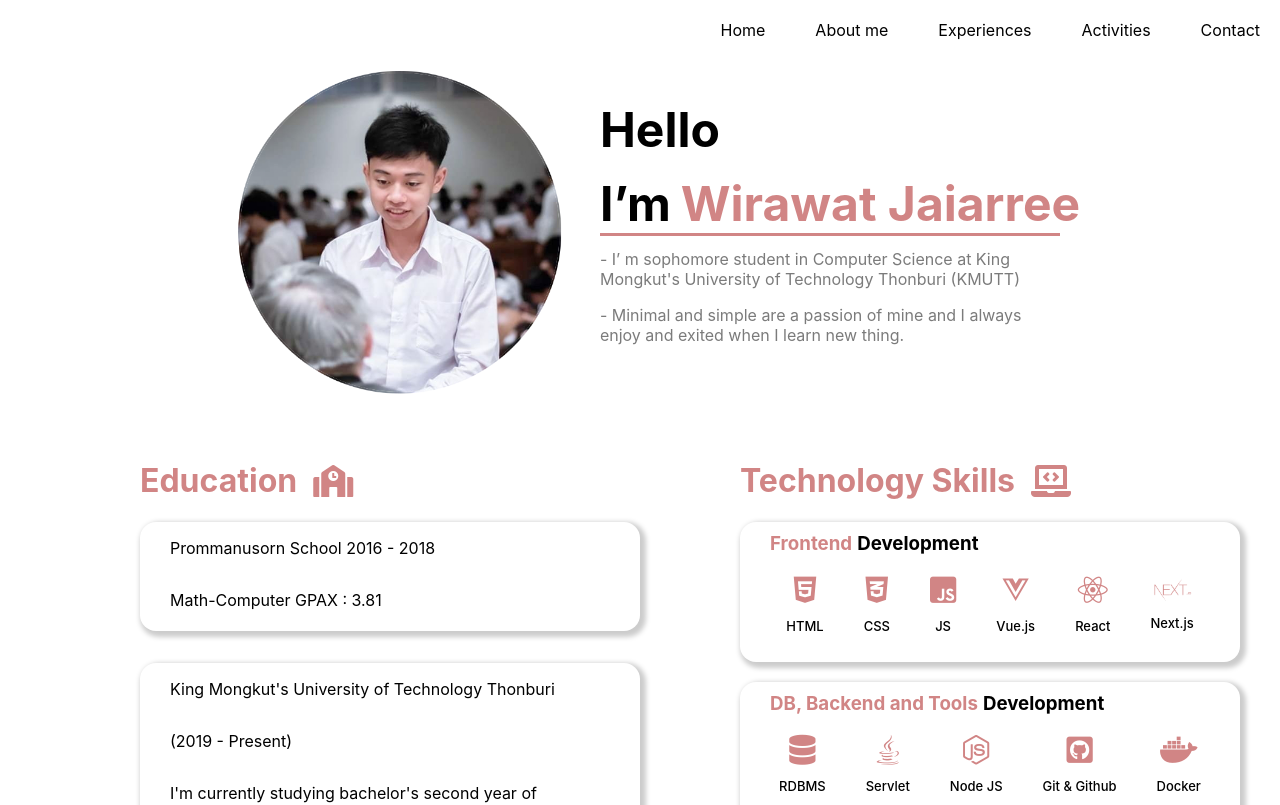
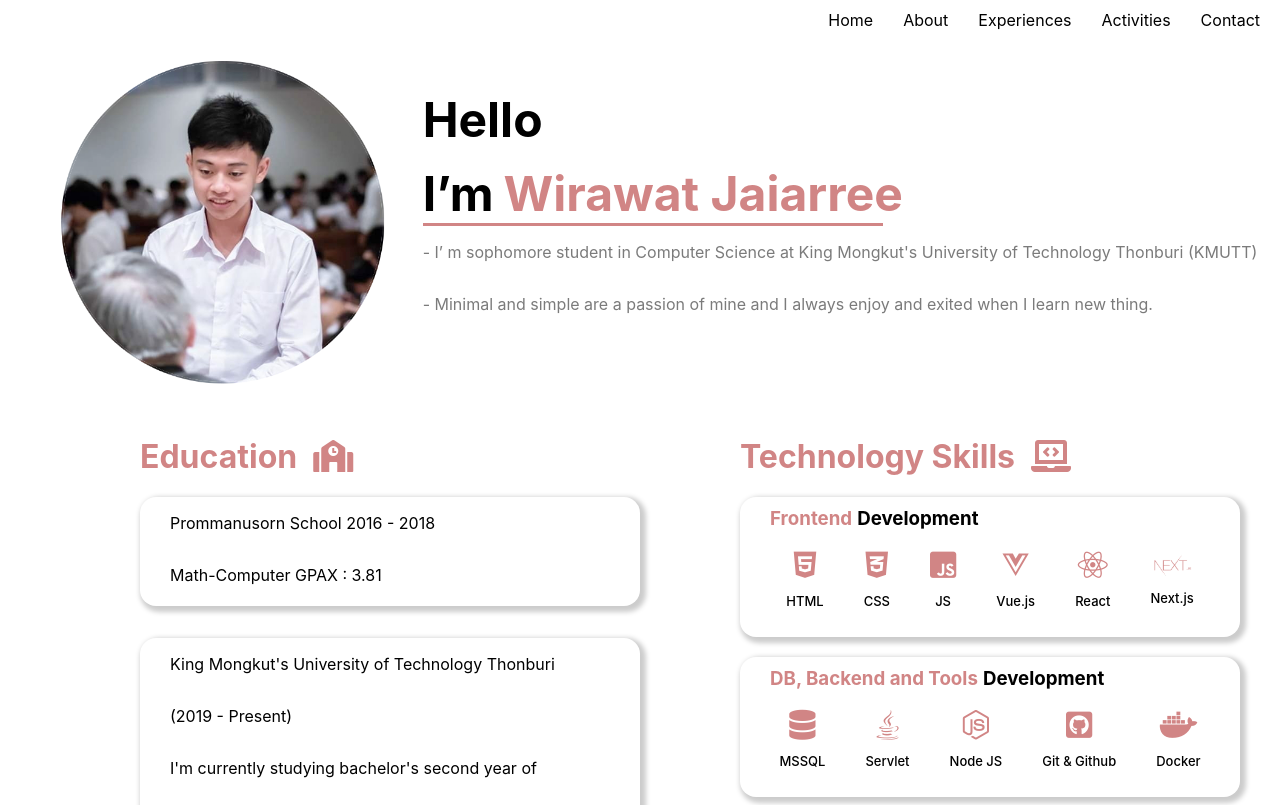
Before and after one commit to wiree65/Wiree-Porfolio, a Next.js app: page /about in a window 1280 px wide. Shown: the top 805 px of the page. Built offline with nearby package versions, Linux system fonts and the light colour scheme.

Commit message:
[Delete] upperNav [UPDATE] skill

```diff
--- a/component/Layout.js
+++ b/component/Layout.js
@@ -30,18 +30,16 @@ const General = (props) => {
     <Fragment>
       <Header></Header>
       <div className="container">
-        {isMobile ? <Uppernav></Uppernav> : <Sidenav></Sidenav>}
+        <Sidenav></Sidenav>
         <div>
           <main>{props.children}</main>
         </div>
       </div>
       <style jsx>{`
         .container {
-
           display: flex;
           flex-direction: column;
         }
-
       `}</style>
     </Fragment>
   );
--- a/component/Nav.js
+++ b/component/Nav.js
@@ -4,7 +4,7 @@ import Link from "next/link";
 const Nav = ({ page }) => {
   const items = [
     { label: "Home", link: "/", page: "home" },
-    { label: "About me", link: "/about", page: "about" },
+    { label: "About", link: "/about", page: "about" },
     { label: "Experiences", link: "/experiences", page: "experiences" },
     { label: "Activities", link: "/activities", page: "activities" },
     { label: "Contact", link: "/contact", page: "contact" },
@@ -16,25 +16,36 @@ const Nav = ({ page }) => {
           return (
             <div
               className={`item ${item.page === page ? "active" : ""}`}
-              key={item.label} style={{marginLeft:'50px'}}
+              key={item.label}
+              style={{ marginLeft: "30px",marginTop:'10px' }}
             >
-              <Link href={item.link}>{item.label}</Link>
+              <Link href={item.link}>
+
+                {item.label}
+
+                </Link>
             </div>
           );
         })}
       </div>
       <style jsx>{`
         .container {
-
           display: flex;
           flex-direction: row;
           justify-content: flex-end;
           align-items: center;
-          margin-right:20px
+          margin-right: 20px;
         }
+        @media only screen and (max-width: 768px) {
+          .container {
+            display: flex;
+            flex-direction: row;
+            justify-content: center;
+            align-items: center;
 
+          }
+        }
       `}</style>
-
     </Fragment>
   );
 };
--- a/component/skills.js
+++ b/component/skills.js
@@ -16,7 +16,7 @@ const Skills = ({ id }) => {
   const dnt = [
     {
       icons: [
-        { title: "RDBMS", icon: "fas fa-database" },
+        { title: "MSSQL", icon: "fas fa-database" },
         { title: "Servlet", icon: "fab fa-java" },
         { title: "Node JS", icon: "fab fa-node-js" },
         { title: "Git & Github", icon: "fab fa-github-square" },
--- a/component/uppernav.js
+++ b/component/uppernav.js
@@ -80,8 +80,7 @@ const Uppernav = ({ page }) => {
         }
 
 
-        @media only screen and (max-width: 768px) {
-        }
+
       `}</style>
     </Fragment>
   );
--- a/pages/about.js
+++ b/pages/about.js
@@ -6,7 +6,7 @@ import Footer from "../component/Footer";
 const About = () => {
   return (
     <Fragment>
-      <div style={{ marginTop: "20px" }}>
+      <div>
         <Layout page="about">
           <div className="motion">
             <div className="container">
@@ -37,7 +37,9 @@ const About = () => {
                   </div>
                 </div>
                 <div className="line">
-                  <div>
+
+                </div>
+                <div>
                     <p style={{ color: "#7B7B7B" }}>
                       - I’ m sophomore student in Computer Science at King
                       Mongkut's University of Technology Thonburi (KMUTT)
@@ -49,7 +51,6 @@ const About = () => {
                       enjoy and exited when I learn new thing.
                     </p>
                   </div>
-                </div>
               </div>
             </div>
           </div>
@@ -57,7 +58,7 @@ const About = () => {
             <div className="container1">
               <div className="info">
                 <div className="container-card">
-                <div
+                  <div
                     className="row"
                     style={{ justifyContent: "center", alignItems: "center" }}
                   >
@@ -216,14 +217,13 @@ const About = () => {
         }
 
         .container-card {
-          min-height: 60vh;
           display: flex;
           margin-left: 100px;
           align-items: flex-start;
           flex-direction: column;
         }
         .container {
-          min-height: 50vh;
+          height: 100%;
           display: flex;
           justify-content: center;
           align-items: flex-start;
@@ -261,6 +261,7 @@ const About = () => {
         .text {
           font-size: 3rem;
           margin: 0px;
+          padding: 0px;
         }
 
         @keyframes example {
@@ -281,6 +282,13 @@ const About = () => {
           }
         }
         @media only screen and (max-width: 768px) {
+          .column-con {
+            margin:0px;
+            display: flex;
+            justify-content: flex-start;
+            align-items: center;
+            flex-direction: column;
+          }
           .info {
             display: flex;
             flex-direction: column;
@@ -290,13 +298,13 @@ const About = () => {
           }
           .text {
             text-align: center;
-            font-size: 2.3rem;
+            font-size: 2rem;
           }
           .container {
-            height: 90vh;
+            height: 100%;
             width: 100vw;
             display: flex;
-            justify-content: flex-start;
+            justify-content: center;
             align-items: center;
             flex-direction: column;
           }
@@ -308,13 +316,7 @@ const About = () => {
             align-items: center;
             flex-direction: column;
           }
-          .column-con {
-            margin-top: 60px;
-            display: flex;
-            justify-content: center;
-            align-items: center;
-            flex-direction: column;
-          }
+
           .line {
             background-color: #d18585;
             width: 350px;
--- a/pages/index.js
+++ b/pages/index.js
@@ -29,12 +29,11 @@ const General = (props) => {
     <Fragment>
       <div className="container">
         {isMobile ? <IndexMobile></IndexMobile> : <IndexWeb></IndexWeb>}
-        <div>
-        </div>
+        <div></div>
       </div>
       <style jsx>{`
         .container {
-          height: 60vh;
+          // height: 60vh;
           display: flex;
           flex-direction: column;
         }
```
Also changed, not shown: pages/renderPage/indexWeb.js (+3 -8 lines).
